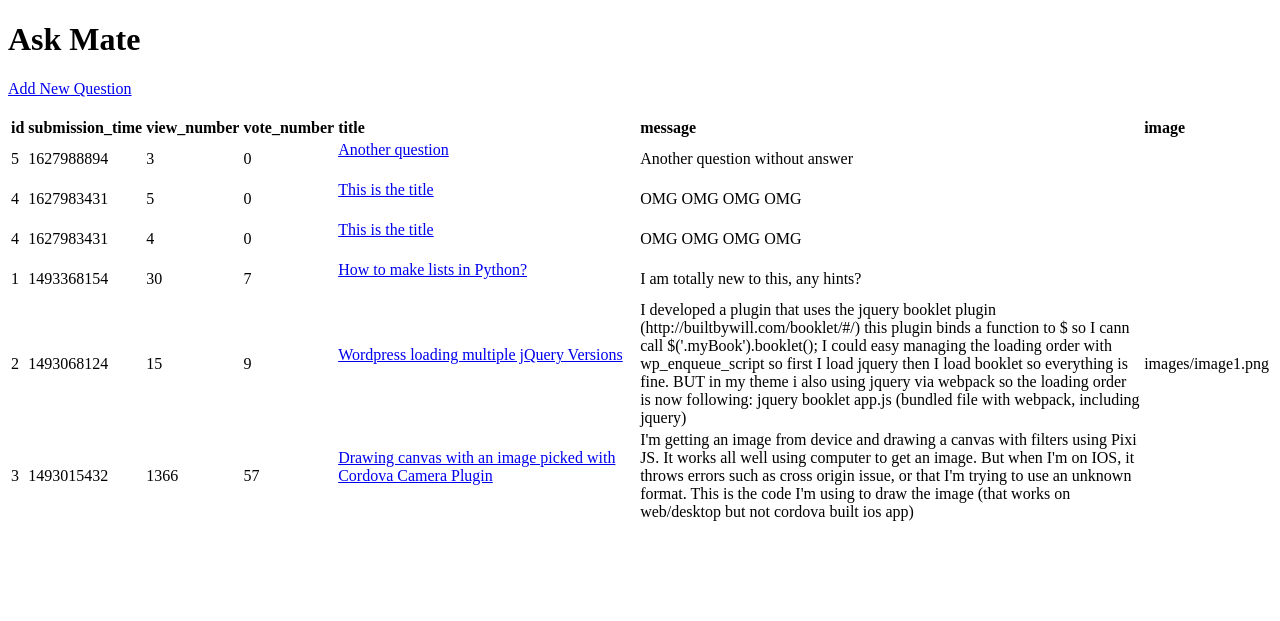
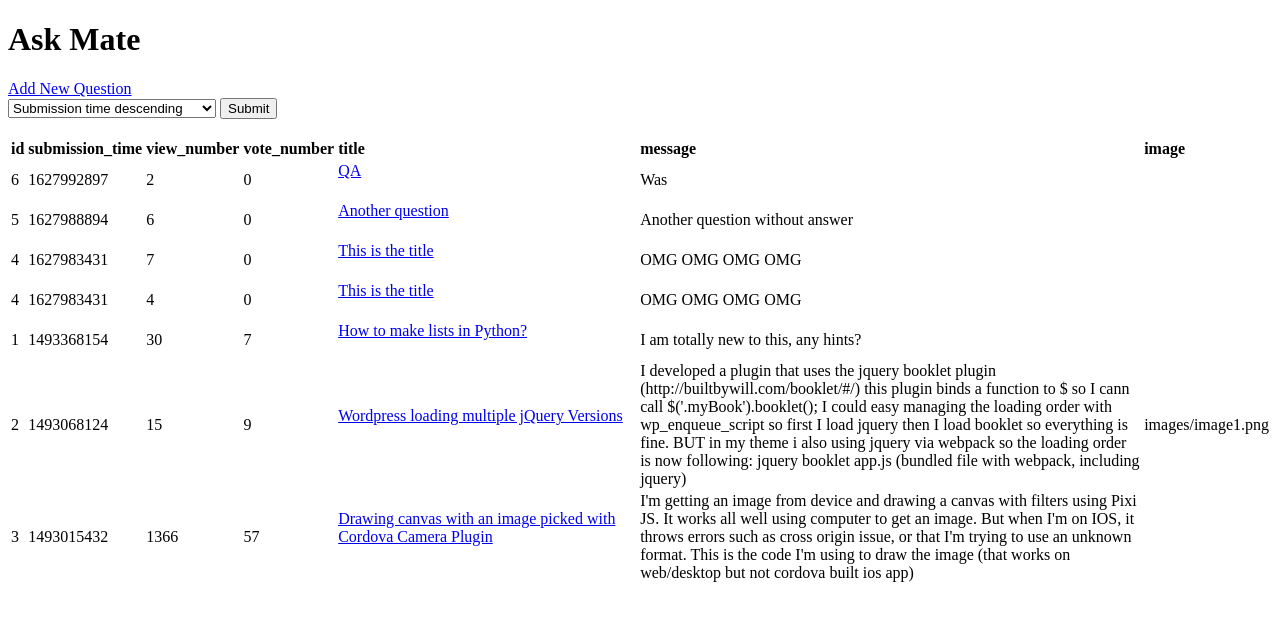
Before and after one commit to CodecoolGlobal/ask-mate-3-python-tamasstephen, a Flask app: page / in a window 1280 px wide. Shown: the top 621 px of the page. Run offline with Flask 2, Linux system fonts and the light colour scheme; some libraries are stand-ins or nearby versions.

Commit message:
Add basic sort

```diff
--- a/sample_data/test_answers.csv
+++ b/sample_data/test_answers.csv
@@ -11,3 +11,4 @@ id,submission_time,vote_number,question_id,message,image
 10,1627985675,0,5,Answer my friend,
 11,1627987611,0,4,This is a new answer,
 12,1627988913,0,5,Here is your answer,
+13,1627992855,0,5,This is an answer,
--- a/sample_data/test_questions.csv
+++ b/sample_data/test_questions.csv
@@ -12,6 +12,7 @@ app.js (bundled file with webpack, including jquery)",images/image1.png
 3,1493015432,1366,57,Drawing canvas with an image picked with Cordova Camera Plugin,"I'm getting an image from device and drawing a canvas with filters using Pixi JS. It works all well using computer to get an image. But when I'm on IOS, it throws errors such as cross origin issue, or that I'm trying to use an unknown format.
 
 This is the code I'm using to draw the image (that works on web/desktop but not cordova built ios app)",
-4,1627983431,5,0,This is the title,OMG OMG OMG OMG ,
+4,1627983431,7,0,This is the title,OMG OMG OMG OMG ,
 4,1627983431,4,0,This is the title,OMG OMG OMG OMG ,
-5,1627988894,3,0,Another question,Another question without answer,
+5,1627988894,6,0,Another question,Another question without answer,
+6,1627992897,2,0,QA,Was,
--- a/server.py
+++ b/server.py
@@ -5,10 +5,19 @@ import data_handler
 app = Flask(__name__)
 
 
-@app.route("/")
+@app.route("/", methods=["POST", "GET"])
 def open_questions():
-    questions= data_handler.get_questions_from_file()
+    if request.method == "POST":
+        questions = data_handler.get_questions_from_file(request.form["sort"])
+        return render_template("index.html", questions=questions, headers=data_handler.HEADERS)
+    questions = data_handler.get_questions_from_file()
     return render_template("index.html", questions=questions, headers=data_handler.HEADERS)
+
+
+# @app.route("/<sort>")
+# def open_sorted_questions(sort):
+#     questions = data_handler.get_questions_from_file(sort)
+#     return render_template("index.html", question=questions, headers=data_handler.HEADERS)
 
 
 @app.route("/question/<question_id>")
--- a/templates/index.html
+++ b/templates/index.html
@@ -8,6 +8,14 @@
 <body>
 <a href="/add_question">Add New Question</a>
 <br>
+<form action="/" method="post">
+	<select name="sort">
+		<option value="submission_time_desc">Submission time descending</option>
+		<option value="submission_time">Submission time ascending</option>
+		<option value="view_number">Sort by view number ascending</option>
+	</select>
+	<input type="submit">
+</form>
 <br>
 <table>
     <thead>
```
